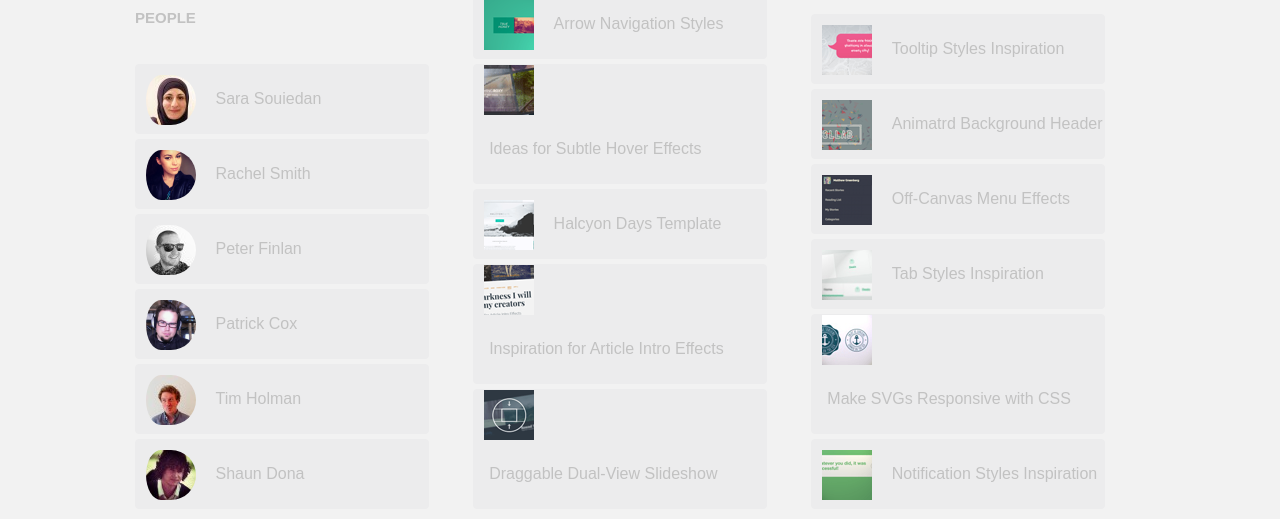
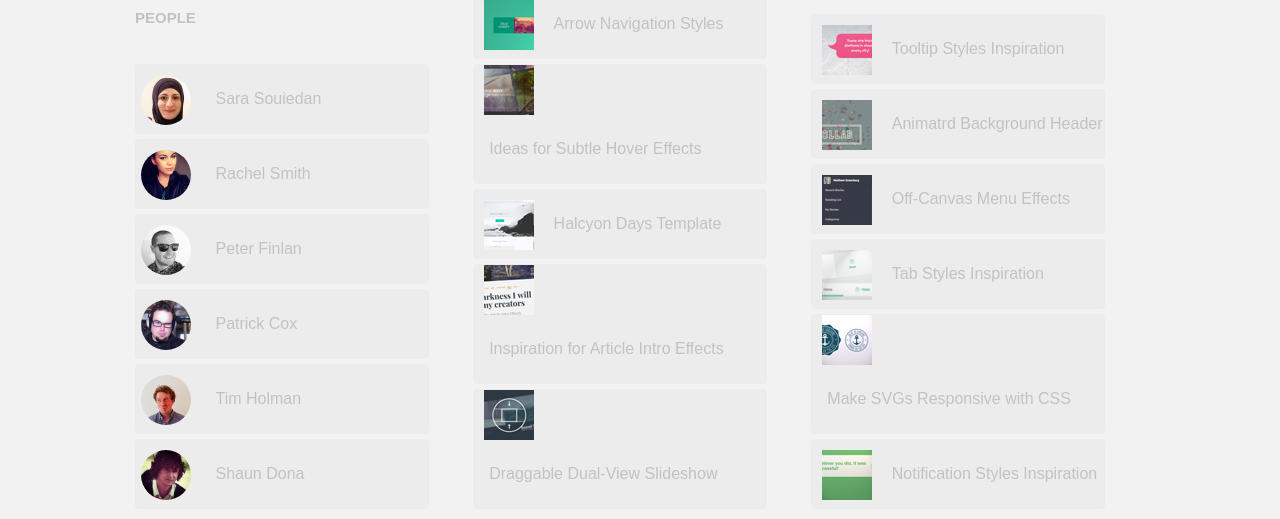
Before and after one commit to kostya-vasin/huge-search, a plain HTML site: page index.html in a window 1280 px wide. Shown: the part 352-871 px from the top of the page. Drawn offline with Linux system fonts and the light colour scheme.

Commit message:
fix rounded images

```diff
--- a/css/style.css
+++ b/css/style.css
@@ -125,8 +125,9 @@ img {
    padding-left: 10px;
 }
 img.people {
-   border-radius: 25px;
+   border-radius: 50px;
    vertical-align: middle;
+   padding: 5px;
 
 
 }
```
